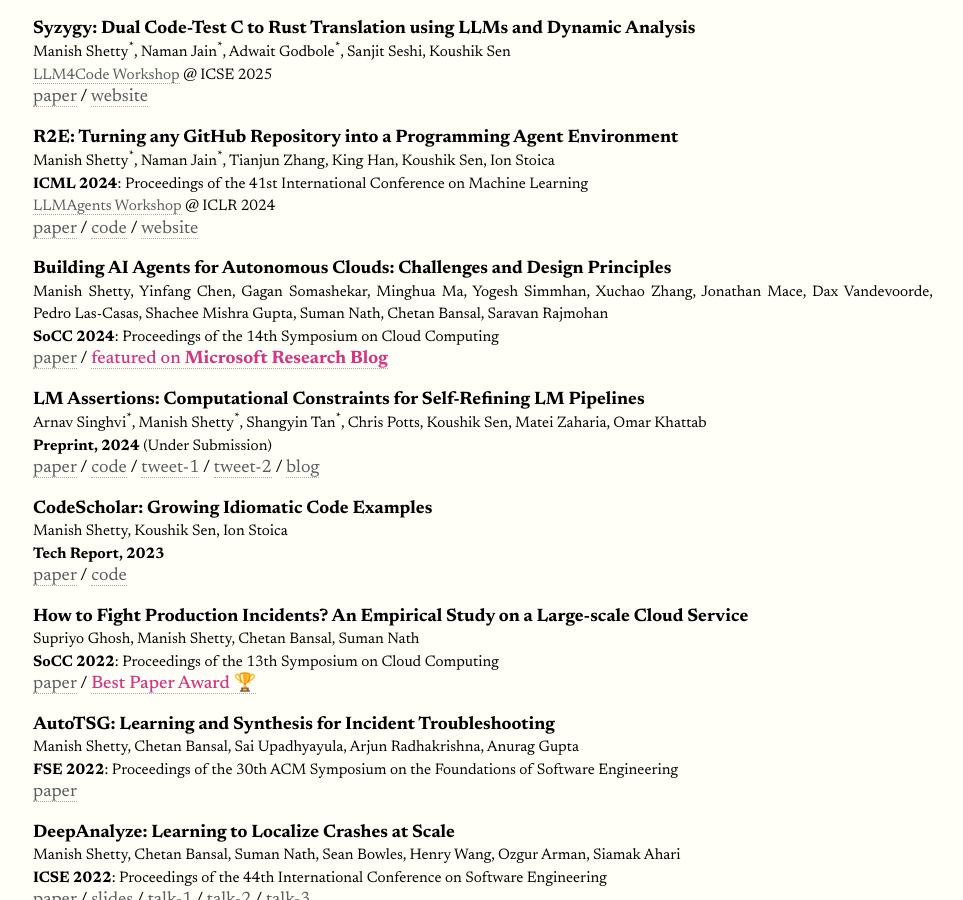
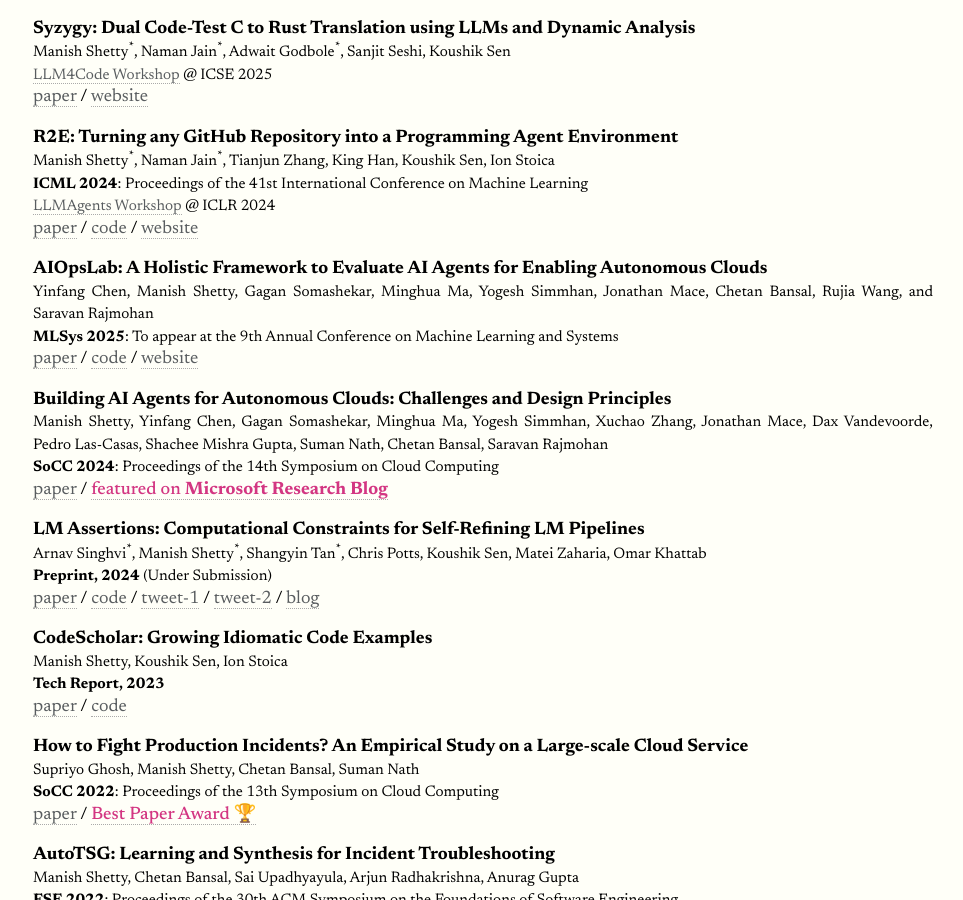
Before and after one commit to manishshettym/manishshettym.github.io, a Jekyll site: the page built from index.md, in a window 1280 px wide and 900 px high, scrolled down 744 px. Shown: the whole window, without its empty margins (157-1120 px from the left). Built offline with Jekyll 4.4.1, drawn with Linux system fonts in a browser that asks for light colours.

Commit message:
update pubs.md

```diff
--- a/_includes/pubs.md
+++ b/_includes/pubs.md
@@ -12,10 +12,16 @@ Manish Shetty<sup>*</sup>, Naman Jain<sup>*</sup>,
 Tianjun Zhang, King Han, Koushik Sen, Ion Stoica<br>
 **ICML 2024**: Proceedings of the 41st International Conference on Machine Learning <br>
 [LLMAgents Workshop](https://llmagents.github.io/) @ ICLR 2024 </span> <br>
-<a href="https://r2e.dev/pdfs/paper.pdf">paper</a> /
+<a href="https://www.microsoft.com/en-us/research/uploads/prod/2024/10/arxiv_AIOpsLab.pdf">paper</a> /
+<a href="https://github.com/microsoft/AIOpsLab">code</a> /
+<a href="https://r2e.dev/">website</a>
+
+**AIOpsLab: A Holistic Framework to Evaluate AI Agents for Enabling Autonomous Clouds** <br>
+<span style="font-size:85%"> Yinfang Chen, Manish Shetty, Gagan Somashekar, Minghua Ma, Yogesh Simmhan, Jonathan Mace, Chetan Bansal, Rujia Wang, and Saravan Rajmohan <br>
+**MLSys 2025**: To appear at the 9th Annual Conference on Machine Learning and Systems </span> <br>
+<a href="https://arxiv.org/abs/2007.05505">paper</a> /
 <a href="https://github.com/r2e-project/r2e">code</a> /
 <a href="https://r2e.dev/">website</a>
-
 
 **Building AI Agents for Autonomous Clouds: Challenges and Design Principles** <br>
 <span style="font-size:85%">
```
